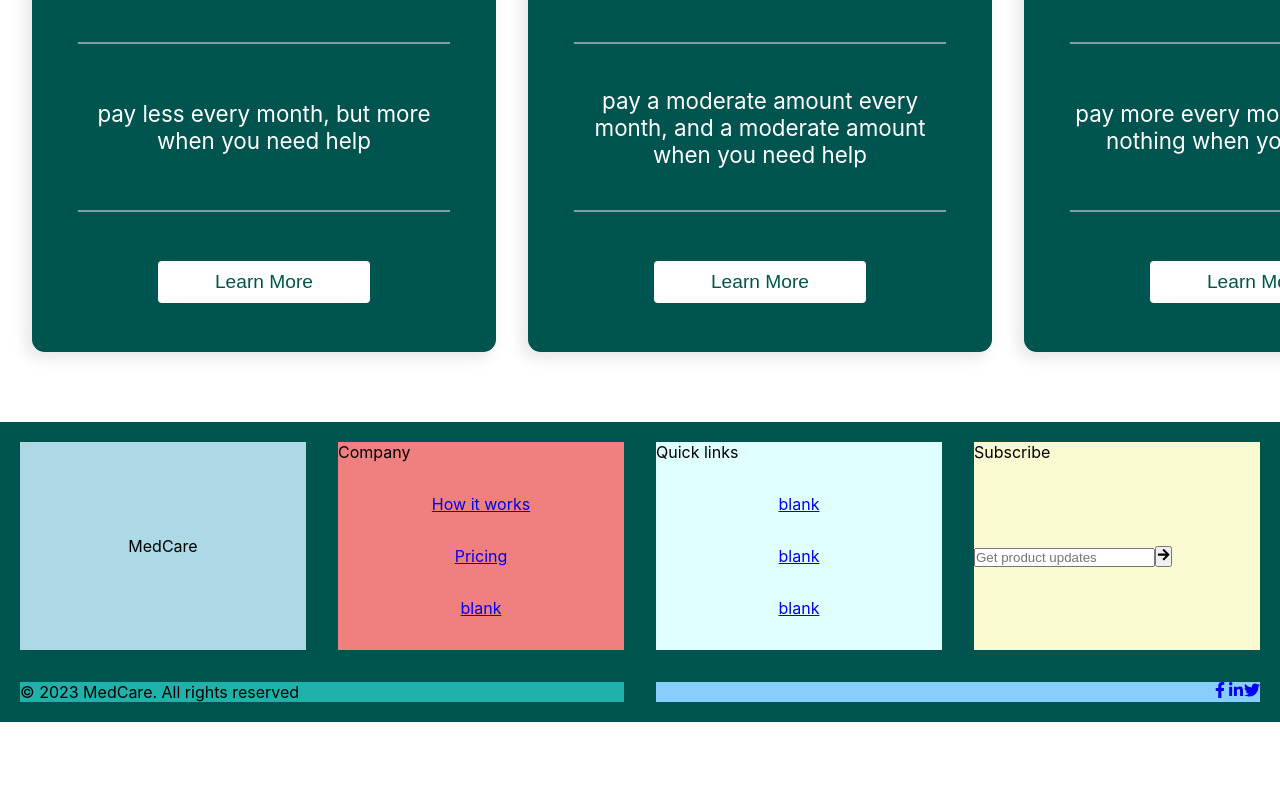
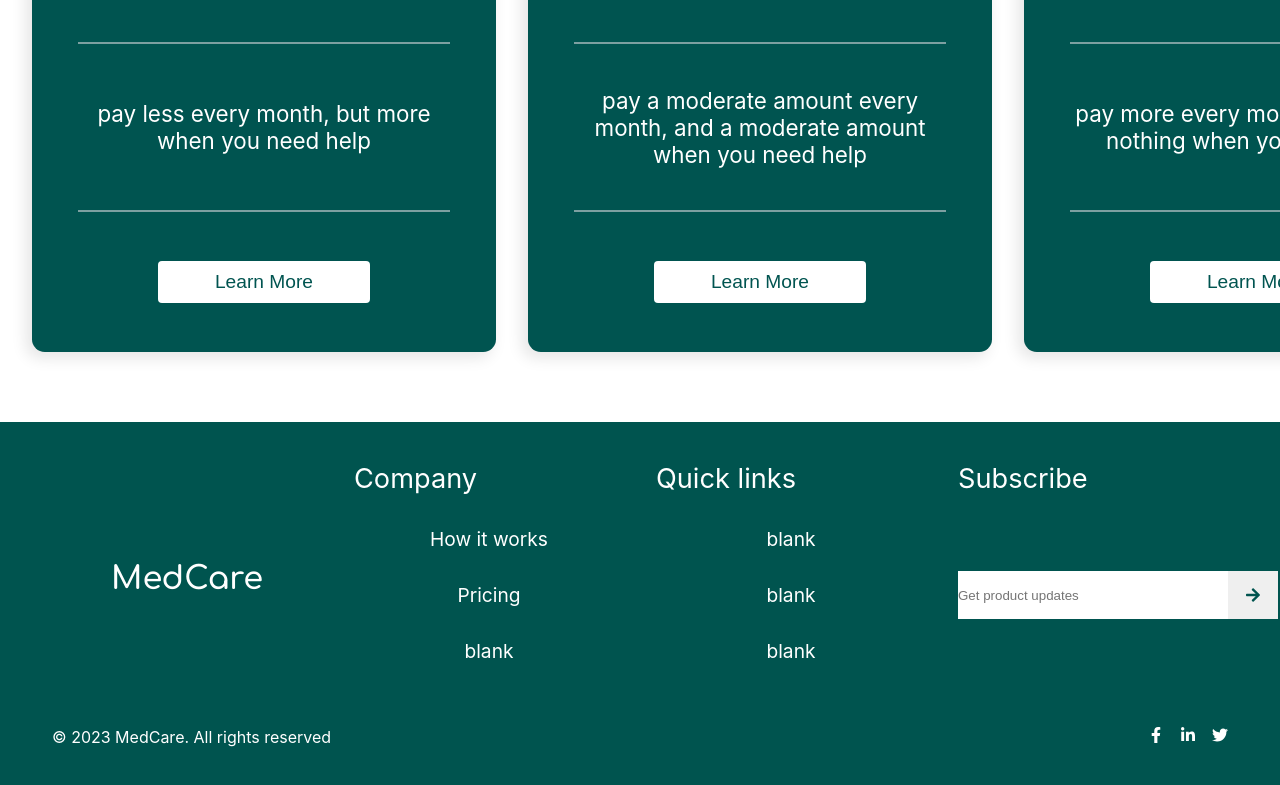
Before and after one commit to mohamad-alkaadi/MedCare, a React (Create React App) app in the folder final_last-version/: page / in a window 1280 px wide. Shown: the part 4217-5002 px from the top of the page. Before the commit the page ends 4969 px from the top, so only its background shows below. Built offline with nearby package versions, Linux system fonts and the light colour scheme; a web font is replaced by a local one.

Commit message:
finishing footer for big screen

```diff
--- a/final_last-version/src/common/Footer.js
+++ b/final_last-version/src/common/Footer.js
@@ -24,9 +24,9 @@ const Footer = () => {
 
                 <div className='footer-subscribe'>
                     <div className='subscribe-title'>Subscribe</div>
-                    <div className='subscribe-box'>
-                        <input type="text" className='subscribe-input' placeholder='Get product updates'/>
-                        <button className='sub-button'><FaArrowRight/></button>
+                    <div className='footer-subscribe-box'>
+                        <input type="text" className='footer-subscribe-input' placeholder='Get product updates'/>
+                        <button className='footer-sub-button'><FaArrowRight className='footer-arrow'/></button>
                     </div>
                 </div>
 
@@ -34,9 +34,9 @@ const Footer = () => {
                     © 2023 MedCare. All rights reserved
                 </div>
                 <div className='footer-social'>
-                    <a className='social-icon footer-facebook' href='#'><FaFacebookF/></a>
-                    <a className='social-icon footer-linkedin' href='#'><FaLinkedinIn/></a>
-                    <a className='social-icon footer-twitter' href='#'><FaTwitter/></a>
+                    <a className='social-icon footer-facebook' href='#'><FaFacebookF className='footer-social-icon'/></a>
+                    <a className='social-icon footer-linkedin' href='#'><FaLinkedinIn className='footer-social-icon'/></a>
+                    <a className='social-icon footer-twitter' href='#'><FaTwitter className='footer-social-icon'/></a>
                </div>
             </div>
         </div>
--- a/final_last-version/src/common/css/footer.css
+++ b/final_last-version/src/common/css/footer.css
@@ -2,38 +2,48 @@
     background-color: #00544f;
 }
 .footer{
-    max-width: 1500px;
-    margin:30px auto;
-    padding: 20px;
+    padding: 40px 20px;
     grid-template-rows: repeat(1fr,5);
 }
+
 .footer-logo{
     grid-column: span 3;
-    background-color: lightblue;
+    /* background-color: lightblue; */
     display: grid;
     justify-content: center;
     align-content: center;
+    color: #fff;
+    font-family: 'Comfortaa', cursive;
+    font-size: 2rem;
+
 }
 .footer-company-links{
     grid-column: span 3;
-    background-color: lightcoral;
+    /* background-color: lightcoral; */
 }
 .footer-quick-links{
     grid-column: span 3;
-    background-color: lightcyan;
+    /* background-color: lightcyan; */
 }
 .footer-company-title , .footer-quick-title,.subscribe-title{
     justify-self: start;
+    font-size: 1.7rem;
+    color: #fff;
 }
 .footer-links{
     justify-self: center;
     margin: 2rem 0;
 }
+.footer-link{
+    text-decoration: none;
+    font-size: 1.2rem;
+    color: #fff;
+}
 
 .footer-subscribe{
     grid-column: span 3;
     display: grid;
-    background-color: lightgoldenrodyellow;
+    /* background-color: lightgoldenrodyellow;  */
 }
 
 .subscribe-box{
@@ -42,12 +52,44 @@
 
 .footer-copyright{
     grid-column: span 6;
-    background-color: lightseagreen;
+    color: #fff;
+
 }
 
 .footer-social{
     grid-column: span 6;
     display: flex;
     justify-content: flex-end;
-    background-color: lightskyblue;
 }
+
+.footer-social-icon{
+    color: #fff;
+    margin-left: 1rem;
+}
+
+.footer-subscribe-box{
+    display: flex;
+}
+
+.footer-subscribe-input{
+    height: 48px;
+    width: 270px;
+    grid-area: field;
+    border: none;
+}
+
+.footer-sub-button{
+    height: 48px;
+    width: 50px;
+    grid-area: button;
+    border: none;
+    display: grid;
+    justify-content: center;
+    align-content: center;
+}
+
+.footer-arrow{
+    color: #00544f;
+    font-size: 1rem;
+
+}
--- a/final_last-version/src/common/css/navbar.css
+++ b/final_last-version/src/common/css/navbar.css
@@ -1,15 +1,11 @@
 
 .nav-container{
     background-color: white;
-
-
 }
 
 .navigation{
-
     height: 4.875rem;
     padding: 20px 40px;
-    /* background-color: lightgray; */
     align-items: center;
 }
 .navigation .headerlogo{
```
